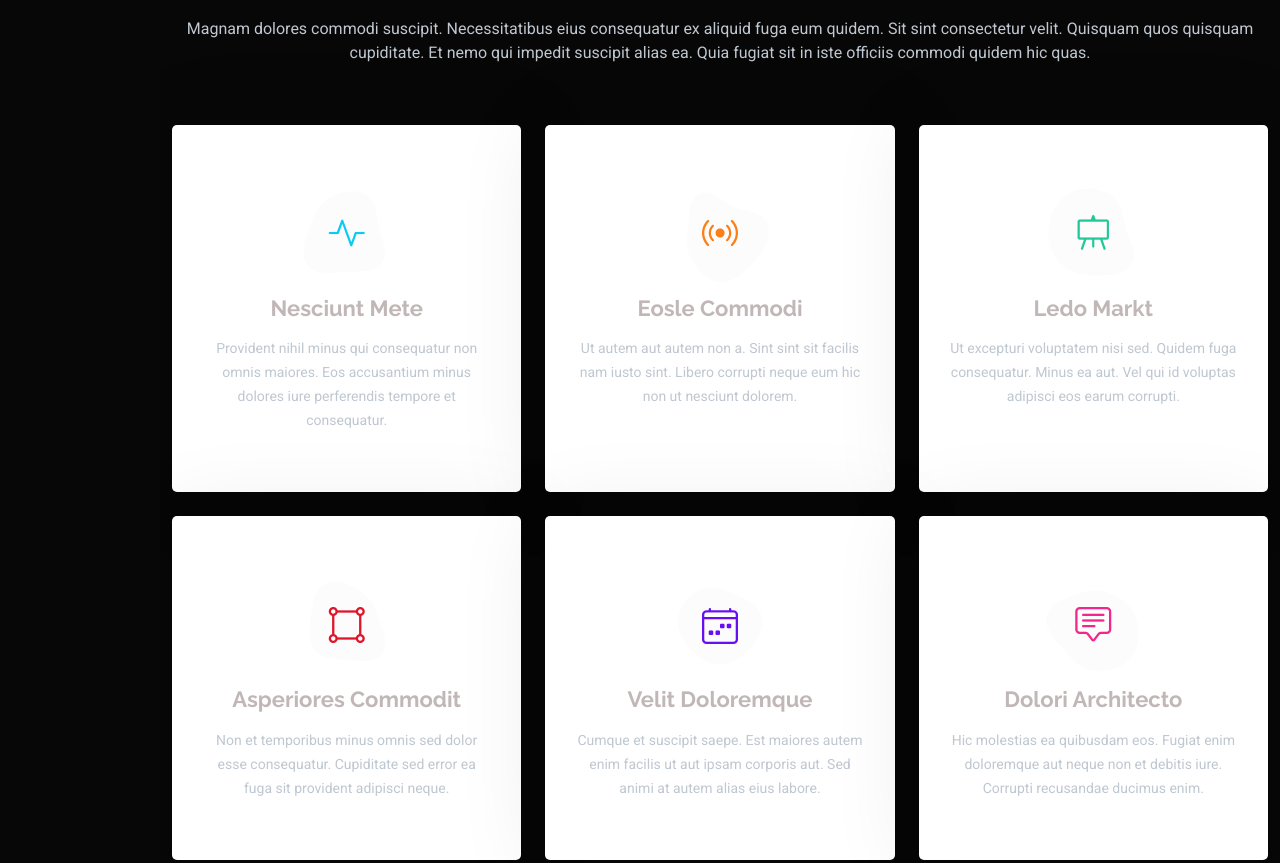
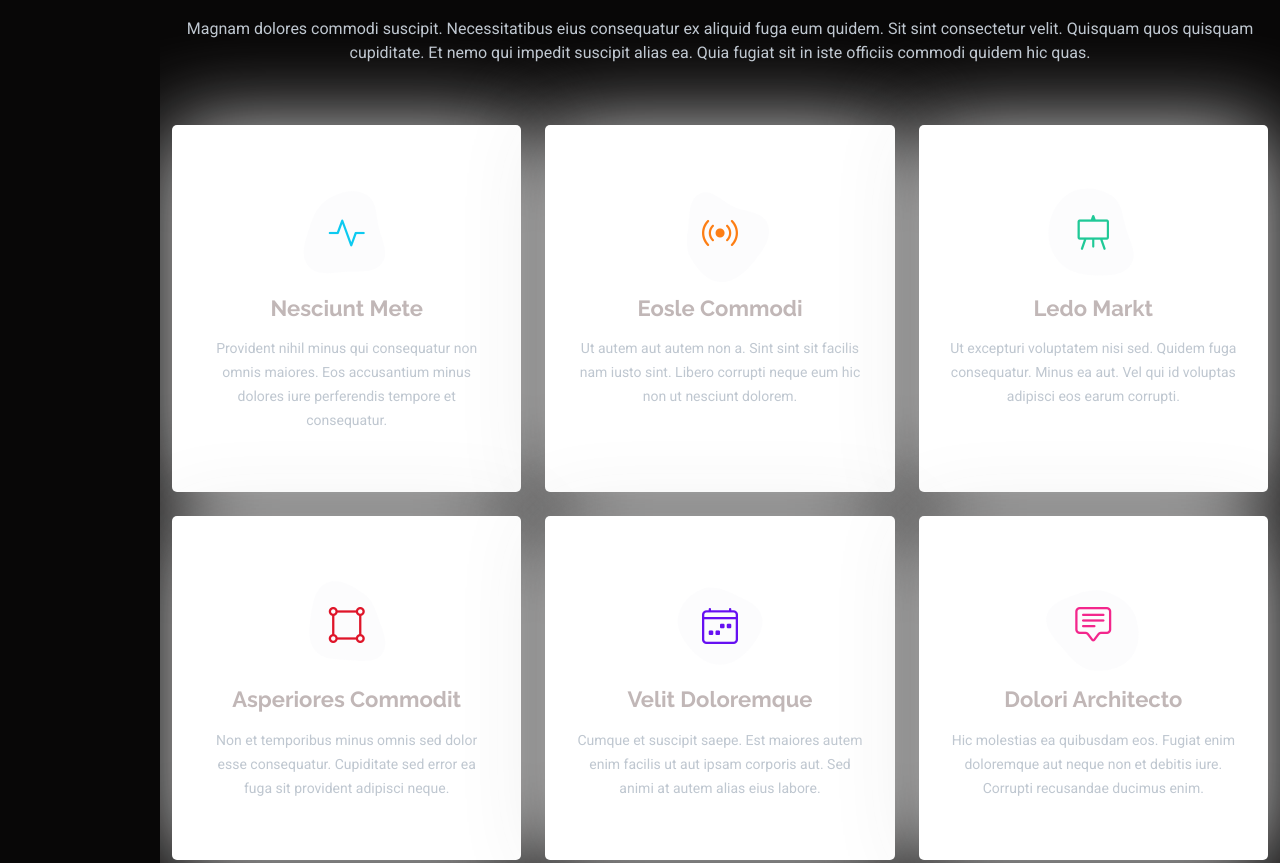
Before and after one commit to ramirosanchezaranda/1stportfolio, a plain HTML site: page index.html in a window 1280 px wide. Shown: the part 4886-5749 px from the top of the page. Drawn offline with Linux system fonts and the light colour scheme.

Commit message:
cambiocolorboxservices

```diff
--- a/assets/css/main.css
+++ b/assets/css/main.css
@@ -862,7 +862,7 @@ section,
 --------------------------------------------------------------*/
 .services .service-item {
   background-color: var(--surface-color);
-  box-shadow: 0px 5px 90px 0px rgba(0, 0, 0, 0.1);
+  box-shadow: 0px 5px 90px 0px rgba(232, 232, 232, 0.976);
   height: 100%;
   padding: 60px 30px;
   text-align: center;
```
